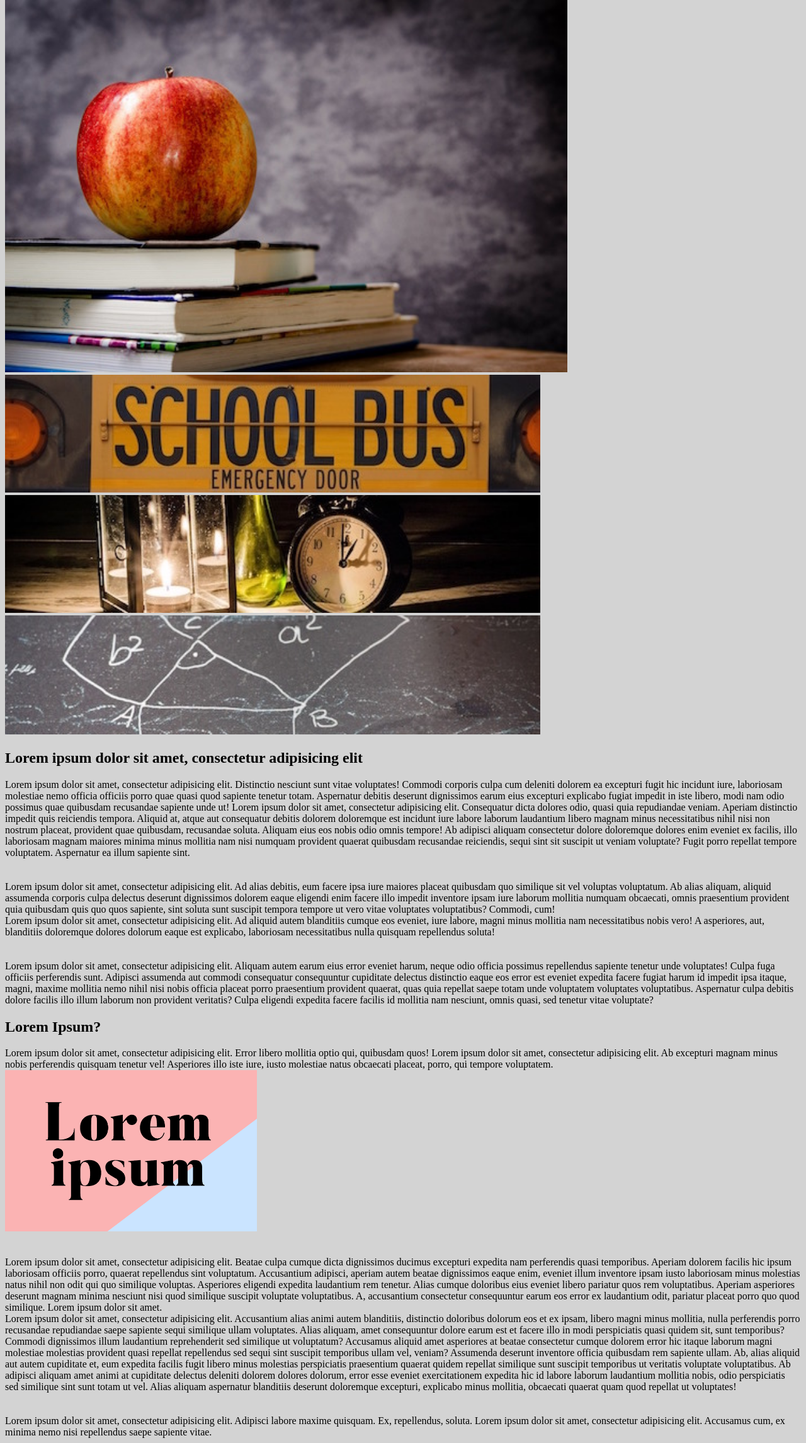
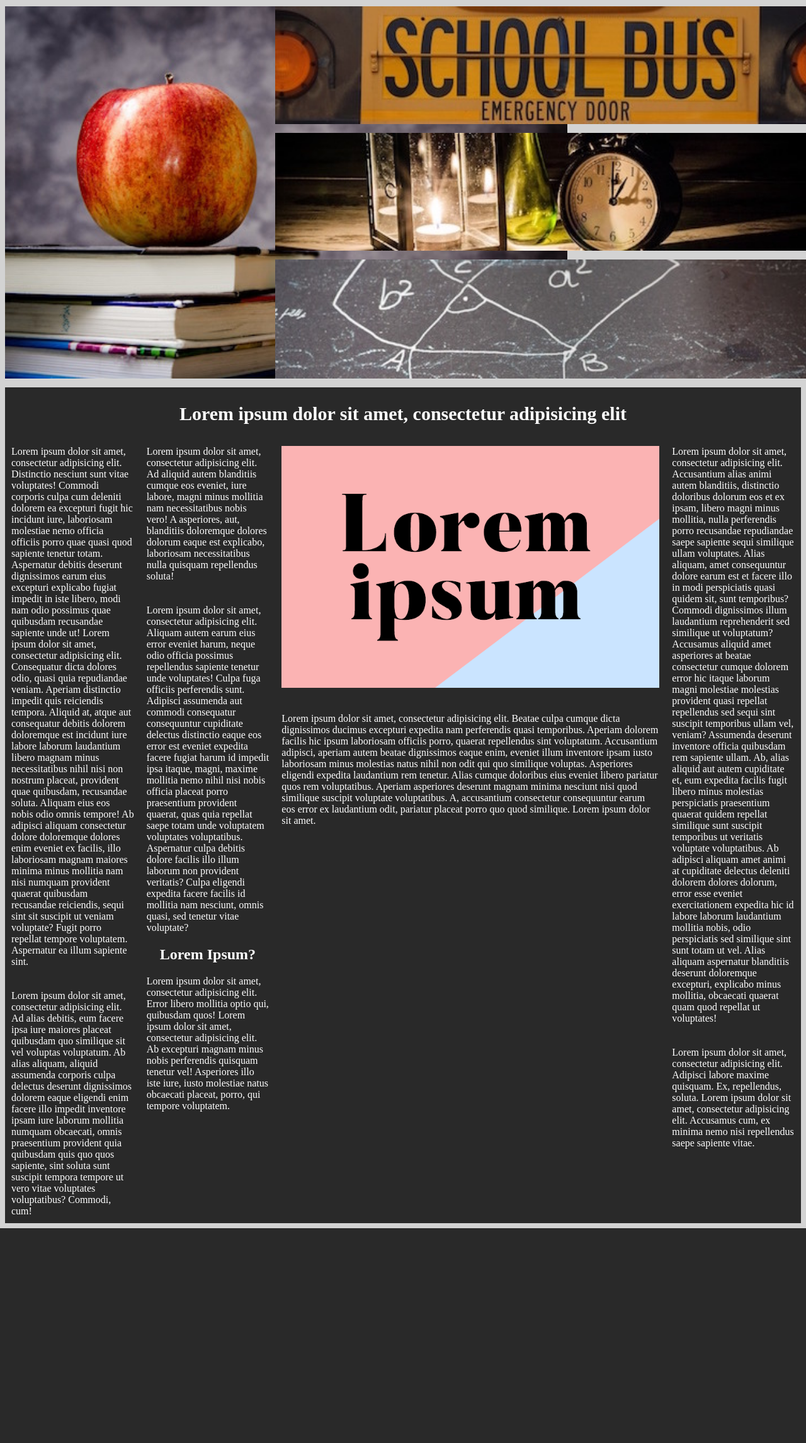
Before and after one commit to KarstenvD/HTML-2020, a PHP site: page /H5/index.html in a window 1280 px wide. Shown: the part 114-2405 px from the top of the page at 63% size. After the commit the page ends 2064 px from the top, so only its background shows below. Run offline with PHP 8.4, Linux system fonts and the light colour scheme.

Commit message:
Making responsive website

```diff
--- a/H5/style.css
+++ b/H5/style.css
@@ -1,25 +1,148 @@
-@media all and (min-width: 300px) {
+@media (min-width: 300px) {
     body {
         background-color: lightgray;
     }
+nav {
+    font-size: 20px;
+    background-color: rgb(41, 41, 41);
+    padding-bottom: 30px;
+    padding-top: 30px;
+    text-align: center;
+}
 
+nav a {
+    color: white;
+    text-decoration: none;
+    padding: 20px 75px;
+}
+
+nav img {
+    position: absolute;
+    left: 10px;
+    top: 10px;
+}
+    .section1 {
+        text-align: center;
+    }
+    .section2 {
+        text-align: center;
+    }
+    .art3 img {
+        width: 600px;
+    }
+    .title {
+        background-color: rgb(41,41,41);
+        color: white;
+        text-align: center;
+    }
+    .art1, .art2, .art3, .art4 {
+        background-color: rgb(41, 41, 41);
+        color: white;
+    }
+}
+@media (min-width: 1024px) {
+    body {
+        background-color: lightgray;
+    }
     nav {
         font-size: 20px;
-        background-color: rgb(41, 41, 41);
+        background-color: rgb(41,41,41);
         padding-bottom: 30px;
         padding-top: 30px;
         text-align: center;
     }
-
     nav a {
         color: white;
         text-decoration: none;
         padding: 20px 75px;
     }
-
     nav img {
         position: absolute;
         left: 10px;
         top: 10px;
     }
+    a:hover {
+        background-color: gray;
+    }
+    .wrapper {
+        display: grid;
+        grid-template-columns: repeat(4, 1fr);
+        grid-auto-rows: minmax(50px, auto);
+    }
+    .box {
+    }
+    .section1 {
+        text-align: left;
+        padding-top: 10px;
+        padding-right: 20px;
+        grid-column-start: 1;
+        grid-column-end: 3;
+        grid-row-start: 1;
+        grid-row-end: 4;
+    }
+    .section2 {
+        text-align: left;
+        padding-top: 10px;
+        grid-column-start: 3;
+        grid-column-end: 5;
+        grid-row-start: 1;
+        grid-row-end: 4;
+    }
+    .section2 img {
+        padding-bottom: 10px;
+    }
+    .title {
+        background-color: rgb(41,41,41);
+        color: white;
+        grid-column-start: 1;
+        grid-column-end: 5;
+        grid-row-start: 4;
+        grid-row-end: 5;
+    }
+    .title h1 {
+        text-align: center;
+        font-size: 30px;
+    }
+    .art1 {
+        background-color: rgb(41,41,41);
+        color: white;
+        grid-column-start: 1;
+        grid-column-end: 2;
+        grid-row-start: 5;
+        grid-row-end: 10;
+        padding: 10px;
+    }
+    .art2 {
+        background-color: rgb(41,41,41);
+        color: white;
+        grid-column-start: 2;
+        grid-column-end: 3;
+        grid-row-start: 5;
+        grid-row-end: 10;
+        padding: 10px;
+    }
+    .art2 h1 {
+        text-align: center;
+    }
+    .art3 {
+        background-color: rgb(41,41,41);
+        color: white;
+        grid-column-start: 3;
+        grid-column-end: 4;
+        grid-row-start: 5;
+        grid-row-end: 10;
+        padding: 10px;
+    }
+    .art4 {
+        background-color: rgb(41,41,41);
+        color: white;
+        grid-column-start: 4;
+        grid-column-end: 5;
+        grid-row-start: 5;
+        grid-row-end: 10;
+        padding: 10px;
+    }
+    .footer {
+
+    }
 }
```
